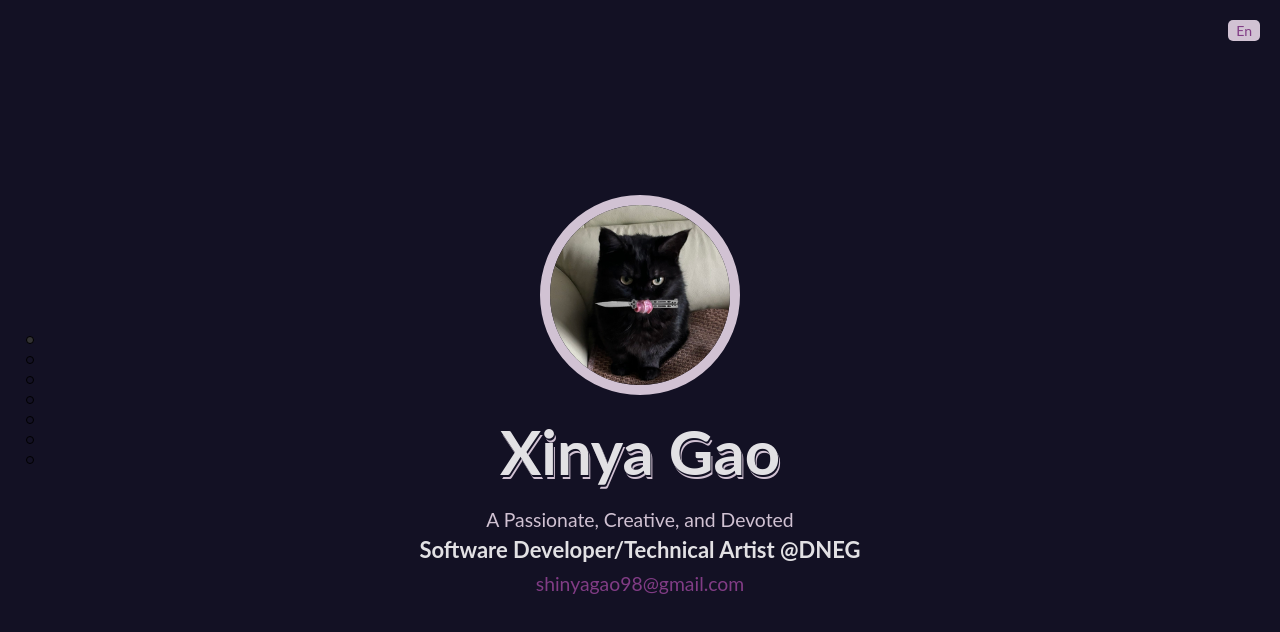
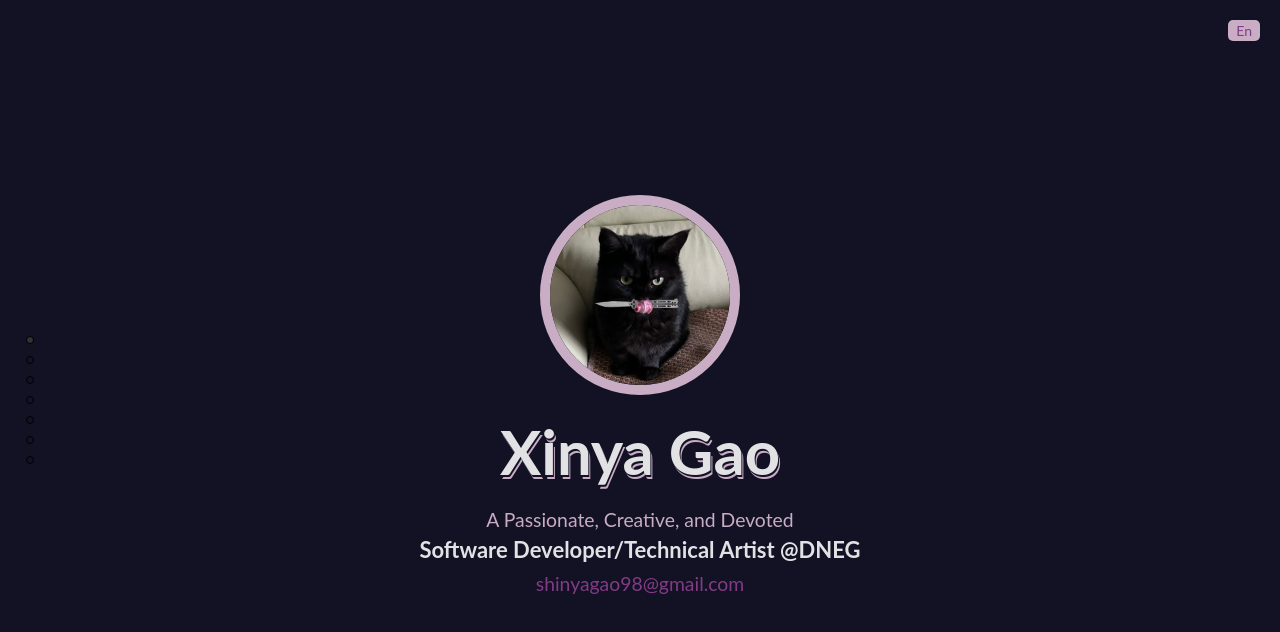
Before and after one commit to ShinyaGao/shinyagao.github.io, a website: page index.html in a window 1280 px wide. Drawn offline with nearby package versions, Linux system fonts and the light colour scheme; a web font is replaced by a local one.

Commit message:
updated color

```diff
--- a/scss/_settings.colors.scss
+++ b/scss/_settings.colors.scss
@@ -1,5 +1,5 @@
 $clr-primary:          #131124;  // purple
-$clr-light:            #d1c2d3;  // light purple
+$clr-light:            #c8adc4;  // light purple
 $clr-lighter:          #e2e1e4;  // lighter purple
 $clr-dark:             #813c85;  // dark purple
 $clr-darker:           #525288;  // darker purple
```
Also changed, not shown: css/main.css.
